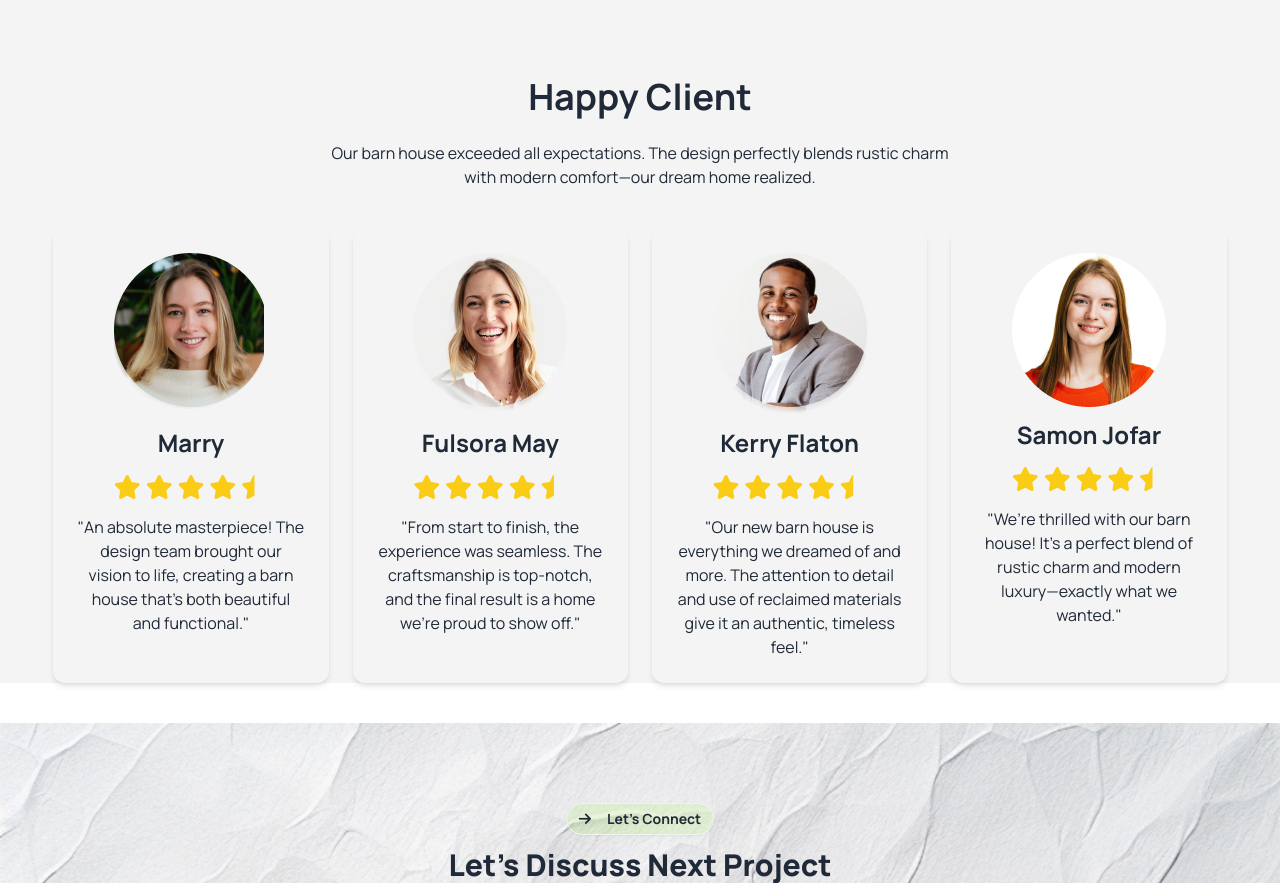
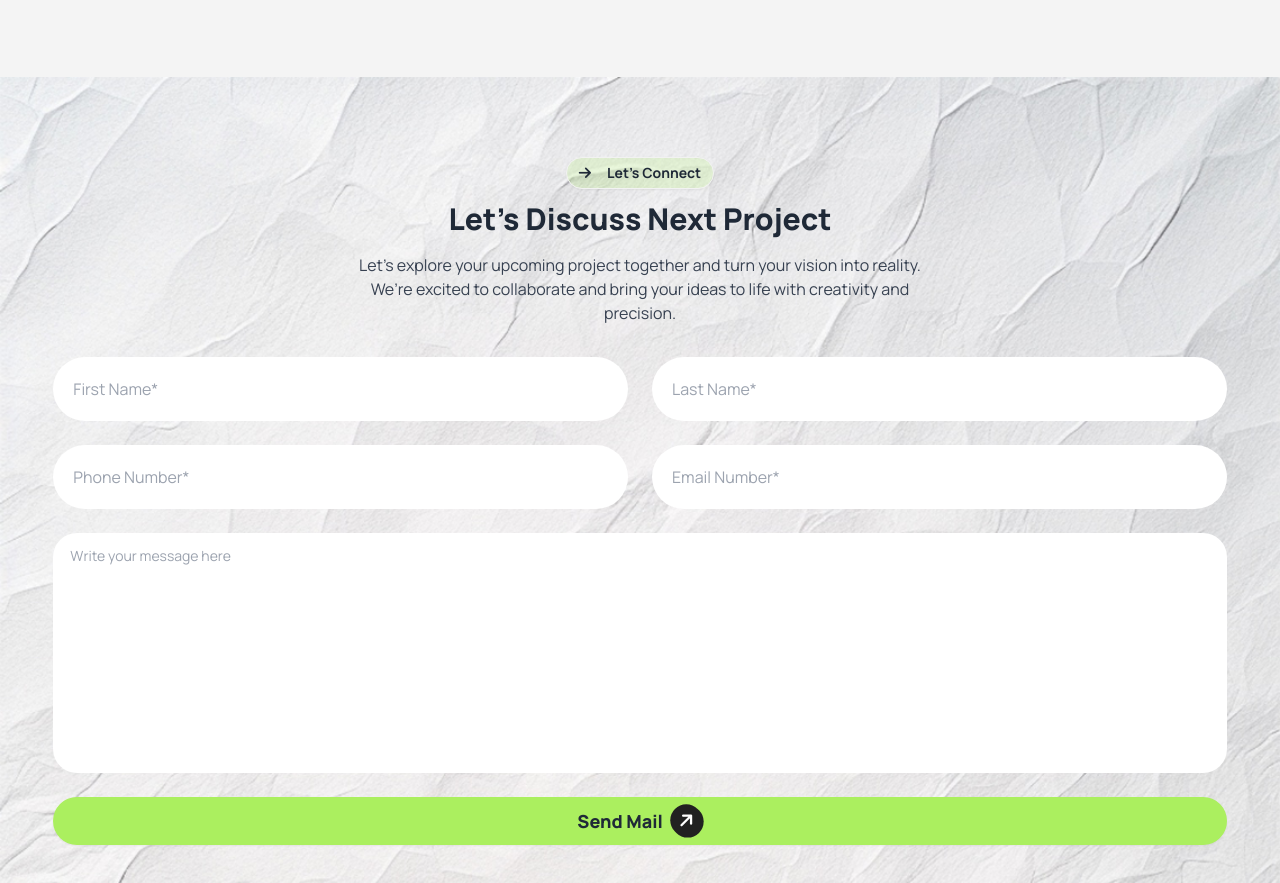
Before and after one commit to web-NafisSadik/project-3, a plain HTML site: page index.html in a window 1280 px wide. Shown: the part 3983-4866 px from the top of the page. Drawn offline with nearby package versions, Linux system fonts and the light colour scheme.

Commit message:
picture modify

```diff
--- a/index.html
+++ b/index.html
@@ -353,65 +353,6 @@
         </section>
         <!-- read our articles section end -->
 
-        <!-- happy client section start -->
-        <section class="bg-[#F4F4F4]">
-            <div class=" container mx-auto text-center">
-                <h1 class=" text-3xl md:text-4xl font-bold mb-6">Happy Client</h1>
-                <p class="w-1/2 mx-auto ">Our barn house exceeded all expectations. The design perfectly blends rustic charm with
-                    modern comfort—our dream home realized.</p>
-            </div>
-            <div class="container mx-auto my-10 grid grid-cols-1 sm:grid-cols-2 xl:grid-cols-4 justify-between gap-6 w-11/12">
-                <div class=" text-center flex items-center flex-col gap-3 shadow-md p-6 rounded-xl ">
-                    <img src="./assets/user/user-1.png" alt="">
-                    <h3 class=" text-2xl font-bold">Marry</h3>
-                    <div class=" text-2xl text-yellow-400">
-                        <i class="fa-solid fa-star"></i>
-                        <i class="fa-solid fa-star"></i>
-                        <i class="fa-solid fa-star"></i>
-                        <i class="fa-solid fa-star"></i>
-                        <i class="fa-solid fa-star-half"></i>
-                    </div>
-                    <p >"An absolute masterpiece! The design team brought our vision to life, creating a barn house that's both beautiful and functional."</p>
-                </div>
-                <div class=" text-center flex items-center flex-col gap-3 shadow-md p-6 rounded-xl ">
-                    <img src="./assets/user/user-2.png" alt="">
-                    <h3 class=" text-2xl font-bold">Fulsora May</h3>
-                    <div class=" text-2xl text-yellow-400">
-                        <i class="fa-solid fa-star"></i>
-                        <i class="fa-solid fa-star"></i>
-                        <i class="fa-solid fa-star"></i>
-                        <i class="fa-solid fa-star"></i>
-                        <i class="fa-solid fa-star-half"></i>
-                    </div>
-                    <p>"From start to finish, the experience was seamless. The craftsmanship is top-notch, and the final result is a home we’re proud to show off."</p>
-                </div>
-                <div class=" text-center flex items-center flex-col gap-3 shadow-md p-6 rounded-xl ">
-                    <img src="./assets/user/user-3.png" alt="">
-                    <h3 class=" text-2xl font-bold">Kerry Flaton</h3>
-                    <div class=" text-2xl text-yellow-400">
-                        <i class="fa-solid fa-star"></i>
-                        <i class="fa-solid fa-star"></i>
-                        <i class="fa-solid fa-star"></i>
-                        <i class="fa-solid fa-star"></i>
-                        <i class="fa-solid fa-star-half"></i>
-                    </div>
-                    <p>"Our new barn house is everything we dreamed of and more. The attention to detail and use of reclaimed materials give it an authentic, timeless feel."</p>
-                </div>
-                <div class=" text-center flex items-center flex-col gap-3 shadow-md p-6 rounded-xl ">
-                    <img src="./assets/user/user-4.png" alt="">
-                    <h3 class=" text-2xl font-bold">Samon Jofar</h3>
-                    <div class=" text-2xl text-yellow-400">
-                        <i class="fa-solid fa-star"></i>
-                        <i class="fa-solid fa-star"></i>
-                        <i class="fa-solid fa-star"></i>
-                        <i class="fa-solid fa-star"></i>
-                        <i class="fa-solid fa-star-half"></i>
-                    </div>
-                    <p >"We’re thrilled with our barn house! It’s a perfect blend of rustic charm and modern luxury—exactly what we wanted."</p>
-                </div>
-            </div>
-        </section>
-        <!-- happy client section end -->
 
         <!-- discuss next project section start -->
         <section class="bg-[#F4F4F4]">
```
Also changed, not shown: assets/pic-1.png (renamed from assets/user/user-1.png), assets/pic-2.png (renamed from assets/user/user-2.png), assets/pic-3.png (renamed from assets/user/user-3.png), assets/pic-4.png (renamed from assets/user/user-4.png), assets/user/pic-1.png (added), assets/user/pic-2.png (added), assets/user/pic-3.png (added), assets/user/pic-4.png (added).
